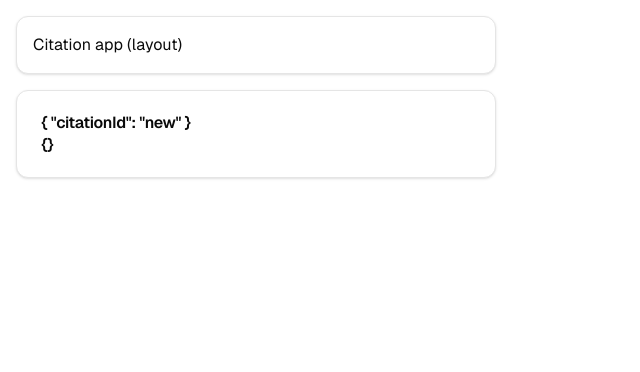
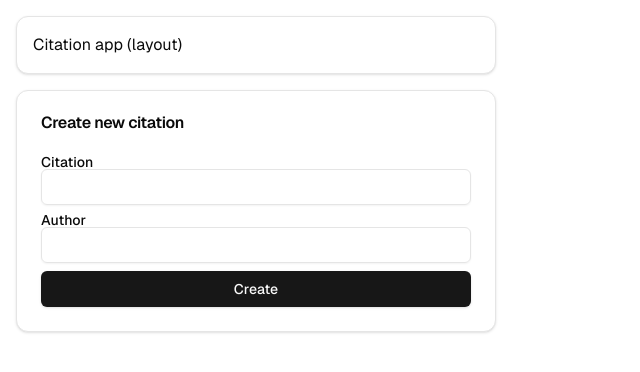
Before and after one commit to thobenayann/nextjs15-learning-citation-app, a Next.js app: page /admin/citations/new in a window 1280 px wide. Shown: the top 372 px of the page, without its empty margins (0-640 px from the left). Built offline with nearby package versions, Linux system fonts and the light colour scheme.

Commit message:
basic api route example without nextjs convention

```diff
--- a/app/admin/citations/[citationId]/page.tsx
+++ b/app/admin/citations/[citationId]/page.tsx
@@ -6,6 +6,7 @@ export default async function Page(props: {
 }) {
     // Example of how to deal with params or searchParams
     const params = await props.params;
+    // test the pattern "?search=value"
     const searchParams = await props.searchParams;
 
     return (
--- /dev/null
+++ b/app/admin/citations/new/page.tsx
@@ -0,0 +1,38 @@
+import { Button } from '@/src/components/ui/button';
+import {
+    Card,
+    CardContent,
+    CardHeader,
+    CardTitle,
+} from '@/src/components/ui/card';
+import { Input } from '@/src/components/ui/input';
+import { Label } from '@/src/components/ui/label';
+
+export default function Page() {
+    // Example of how to deal with form and API route
+    // Cf app/api/citations/route.ts
+    return (
+        <Card>
+            <CardHeader>
+                <CardTitle>Create new citation</CardTitle>
+            </CardHeader>
+            <CardContent>
+                <form
+                    action='/api/citations'
+                    method='POST'
+                    className='flex flex-col gap-2'
+                >
+                    <Label>
+                        Citation
+                        <Input name='citation' />
+                    </Label>
+                    <Label>
+                        Author
+                        <Input name='author' />
+                    </Label>
+                    <Button type='submit'>Create</Button>
+                </form>
+            </CardContent>
+        </Card>
+    );
+}
--- /dev/null
+++ b/app/api/citations/route.ts
@@ -0,0 +1,16 @@
+import { NextRequest, NextResponse } from 'next/server';
+
+export async function GET() {
+    return NextResponse.json({ ok: 'true', env: process.env.NODE_ENV });
+}
+
+export async function POST(request: NextRequest) {
+    const json = await request.formData();
+
+    const data = {
+        citation: json.get('citation'),
+        author: json.get('author'),
+    };
+
+    return NextResponse.json({ ok: 'true', data });
+}
--- a/app/page.tsx
+++ b/app/page.tsx
@@ -15,31 +15,13 @@ export default function Home() {
             </CardHeader>
             <CardContent className='flex flex-col gap-4'>
                 <Link
-                    href={'/admin/citations/1'}
+                    href={'/admin/citations/new'}
                     className={buttonVariants({
                         size: 'lg',
                         variant: 'outline',
                     })}
                 >
-                    Citation 1
-                </Link>
-                <Link
-                    href={'/admin/citations/QZDQDS'}
-                    className={buttonVariants({
-                        size: 'lg',
-                        variant: 'outline',
-                    })}
-                >
-                    Citation QZDQDS
-                </Link>
-                <Link
-                    href={'/admin/citations/5522-33223-4424'}
-                    className={buttonVariants({
-                        size: 'lg',
-                        variant: 'outline',
-                    })}
-                >
-                    Citation 5522-33223-4424
+                    Create new citation
                 </Link>
             </CardContent>
         </Card>
--- a/package.json
+++ b/package.json
@@ -9,6 +9,7 @@
     "lint": "next lint"
   },
   "dependencies": {
+    "@radix-ui/react-label": "^2.1.0",
     "@radix-ui/react-slot": "^1.1.0",
     "class-variance-authority": "^0.7.0",
     "clsx": "^2.1.1",
--- /dev/null
+++ b/src/components/ui/label.tsx
@@ -0,0 +1,24 @@
+import * as React from "react"
+import * as LabelPrimitive from "@radix-ui/react-label"
+import { cva, type VariantProps } from "class-variance-authority"
+
+import { cn } from "@/src/lib/utils"
+
+const labelVariants = cva(
+  "text-sm font-medium leading-none peer-disabled:cursor-not-allowed peer-disabled:opacity-70"
+)
+
+const Label = React.forwardRef<
+  React.ElementRef<typeof LabelPrimitive.Root>,
+  React.ComponentPropsWithoutRef<typeof LabelPrimitive.Root> &
+    VariantProps<typeof labelVariants>
+>(({ className, ...props }, ref) => (
+  <LabelPrimitive.Root
+    ref={ref}
+    className={cn(labelVariants(), className)}
+    {...props}
+  />
+))
+Label.displayName = LabelPrimitive.Root.displayName
+
+export { Label }
```
Also changed, not shown: 1 other file (tests, documents, lock files or other folders).
